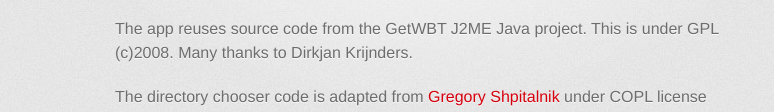
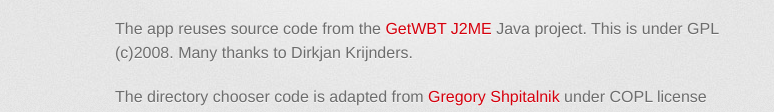
Before and after one commit to kugelm/WBT201-Android, a plain HTML site: page index.html in a window 1280 px wide. Shown: the part 479-591 px from the top of the page, without its empty margins (215-989 px from the left). Drawn offline with Linux system fonts and the light colour scheme; a web font is replaced by a local one.

Commit message:
Update index.html

```diff
--- a/index.html
+++ b/index.html
@@ -38,7 +38,7 @@ The app needs at least two Android permissions: Bluetooth (+ Bluetooth Admin) an
 
 <p>Tracks will be stored in GPX format. If a "osmand" directory is detected, the app will store track data in the subdirectory tracks there in order to allow OSMAnd to show them directly from Layer's menu.</p>
 
-<p>The app reuses source code from the GetWBT J2ME Java project. This is under GPL (c)2008. Many thanks to Dirkjan Krijnders.</p>
+<p>The app reuses source code from the <a href="http://www.krijnders.net/personal/computer/getwbt201">GetWBT J2ME</a> Java project. This is under GPL (c)2008. Many thanks to Dirkjan Krijnders.</p>
 
 <p>The directory chooser code is adapted from <a href="http://www.codeproject.com/Articles/547636/Android-Ready-to-use-simple-directory-chooser-dial">Gregory Shpitalnik</a> under COPL license model.</a> </p>
 
```
